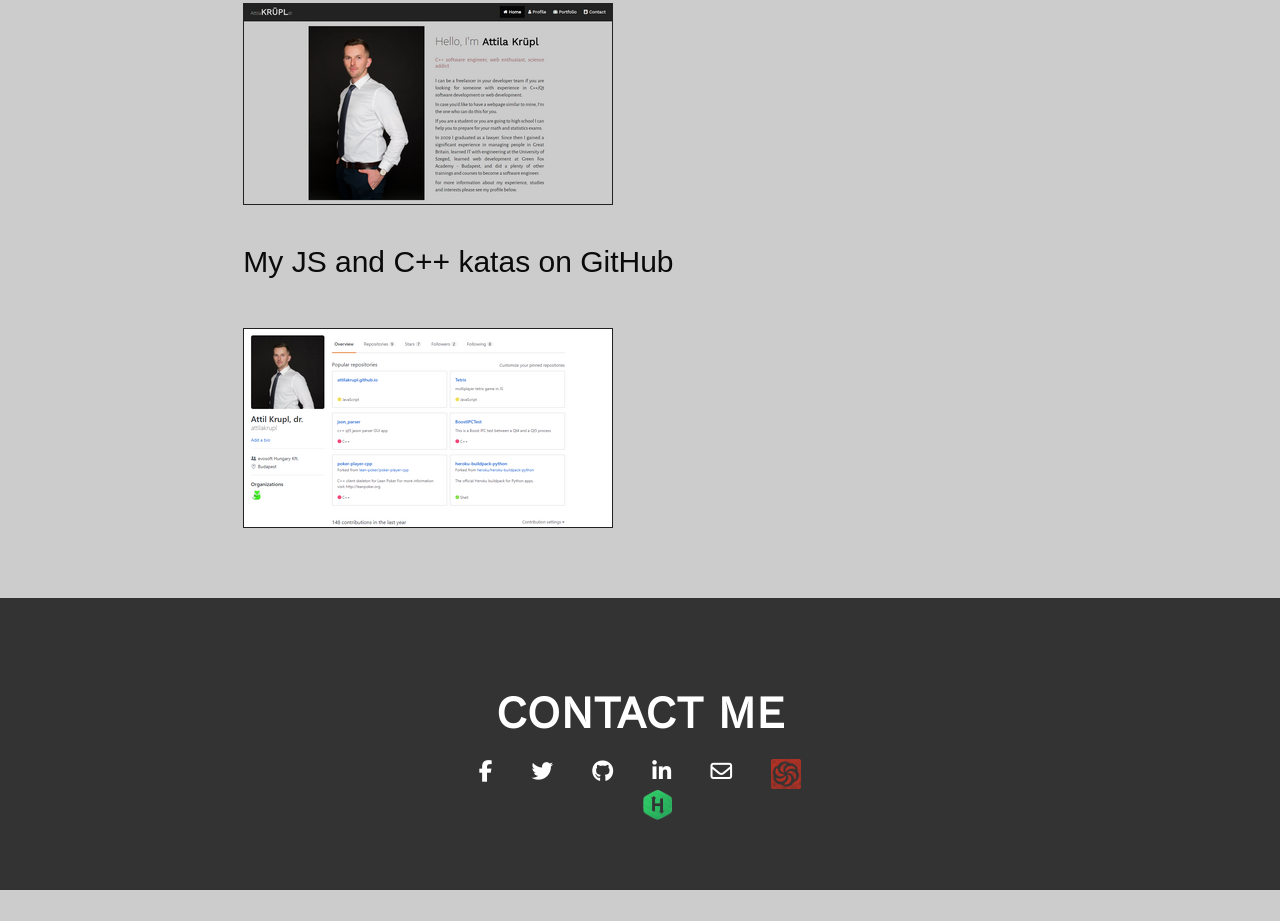
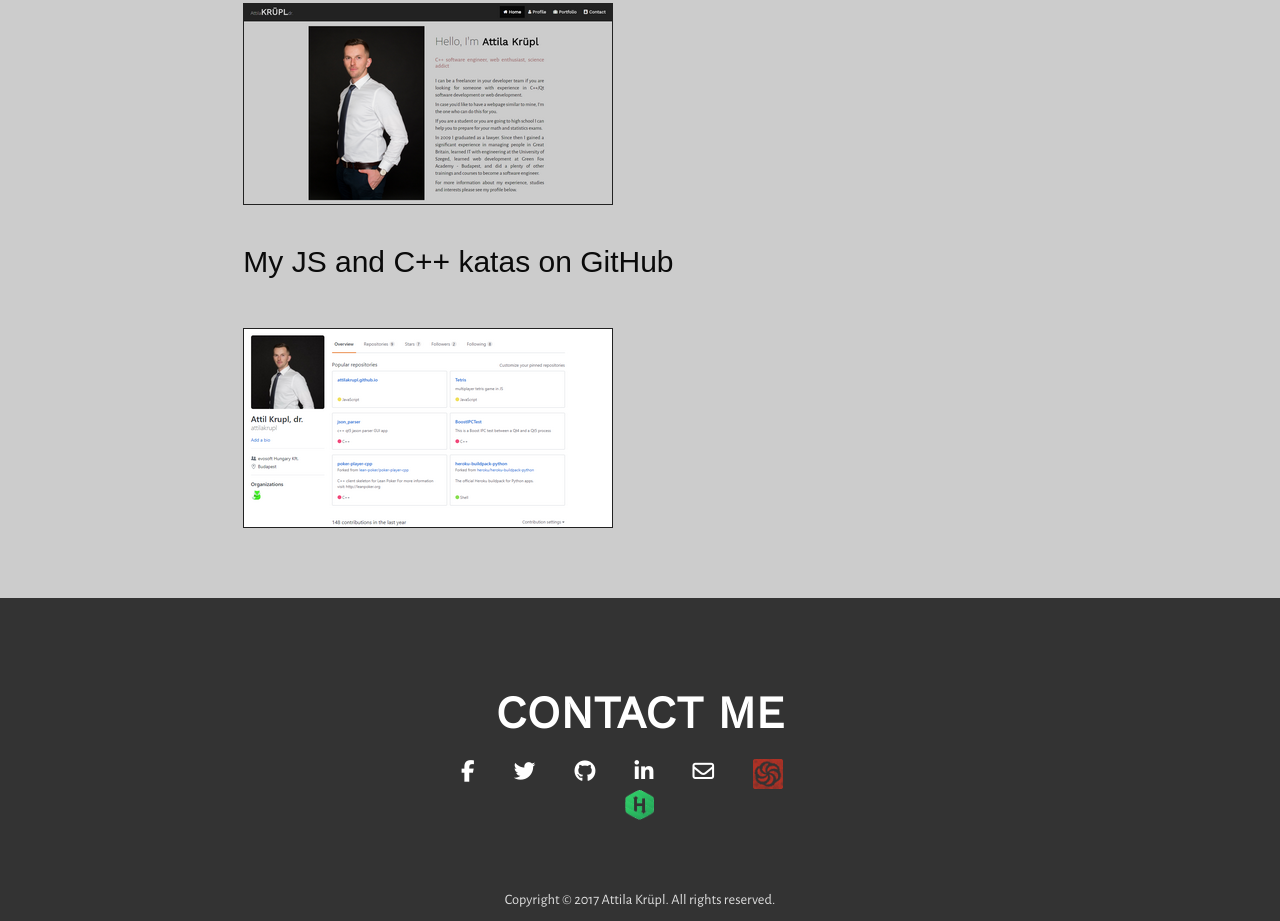
Before and after one commit to attilakrupl/attilakrupl.github.io, a plain HTML site: page index.html in a window 1280 px wide. Shown: the part 3661-4582 px from the top of the page. Before the commit the page ends 4551 px from the top, so only its background shows below. Drawn offline with nearby package versions, Linux system fonts and the light colour scheme; a web font is replaced by a local one.

Commit message:
Copyright added

```diff
--- a/index.html
+++ b/index.html
@@ -215,11 +215,18 @@
         </section>
         <section class="col-sm-4"></section>
       </div> <!-- row 5 -->
+      <div class="row fi-header fill-screen row-copyright">
+        <section class="col-sm-2"></section>
+        <section class="col-sm-8">
+          <p>Copyright © 2017 <a href="http://www.krupl.com">Attila Krüpl</a>. All rights reserved.</p>
+        </section>
+        <section class="col-sm-2"></section>
+      </div>
+
     </div> <!-- class="container-fluid" -->
 
+
 <!-- //////////////////////////////////////////////////////////////////////////////////////// -->
-
-
 
     <script src="./scripts/jquery-3.2.1.js" type="text/javascript"></script>
     <script src="./scripts/jquery-ui.js" type="text/javascript"></script>
@@ -240,7 +247,5 @@
       gtag('config', 'UA-47744575-3');
     </script>
 
-
-
   </body>
 </html>
--- a/style/style.css
+++ b/style/style.css
@@ -7,15 +7,9 @@ body
     position: relative;
 }
 
-.row-contact
-{
-  background-color: #333;
-  color: #ddd;
-  padding: 20px;
-  text-align: center;
-}
 
 /* colors of the navbar texts and toggle button*/
+
 .navbar-inverse .navbar-nav>li>a, .navbar-inverse .navbar-collapse>li>a, .navbar-inverse .navbar-brand {
     color: rgb(220,220,220);
 }
@@ -52,12 +46,6 @@ body
 .navbar-brand
 {
   font-weight: bold;
-}
-
-.my-contents
-{
-   text-align: center;
-   text-shadow: 30px;
 }
 
 .fill-screen
@@ -209,6 +197,8 @@ h1, h2, .navbar
   font-size: 35px;
 }
 
+/* Image Styling */
+
 .ref-img
 {
   border: 1px solid #222222;
@@ -219,3 +209,32 @@ h1, h2, .navbar
   width: 30px;
   height: 30px;
 }
+
+/* Row styling */
+
+.row-contact
+{
+  background-color: #333;
+  color: #ddd;
+  text-align: center;
+}
+
+.row-copyright
+{
+  background-color: #333;
+  color: #ddd;
+  text-align: center;
+  padding: 0 0;
+  font-size: 0.8em;
+}
+
+.row-copyright a
+{
+  text-decoration: none;
+  color: #ddd;
+}
+
+.row-copyright a:hover
+{
+  color: #fff;
+}
```
